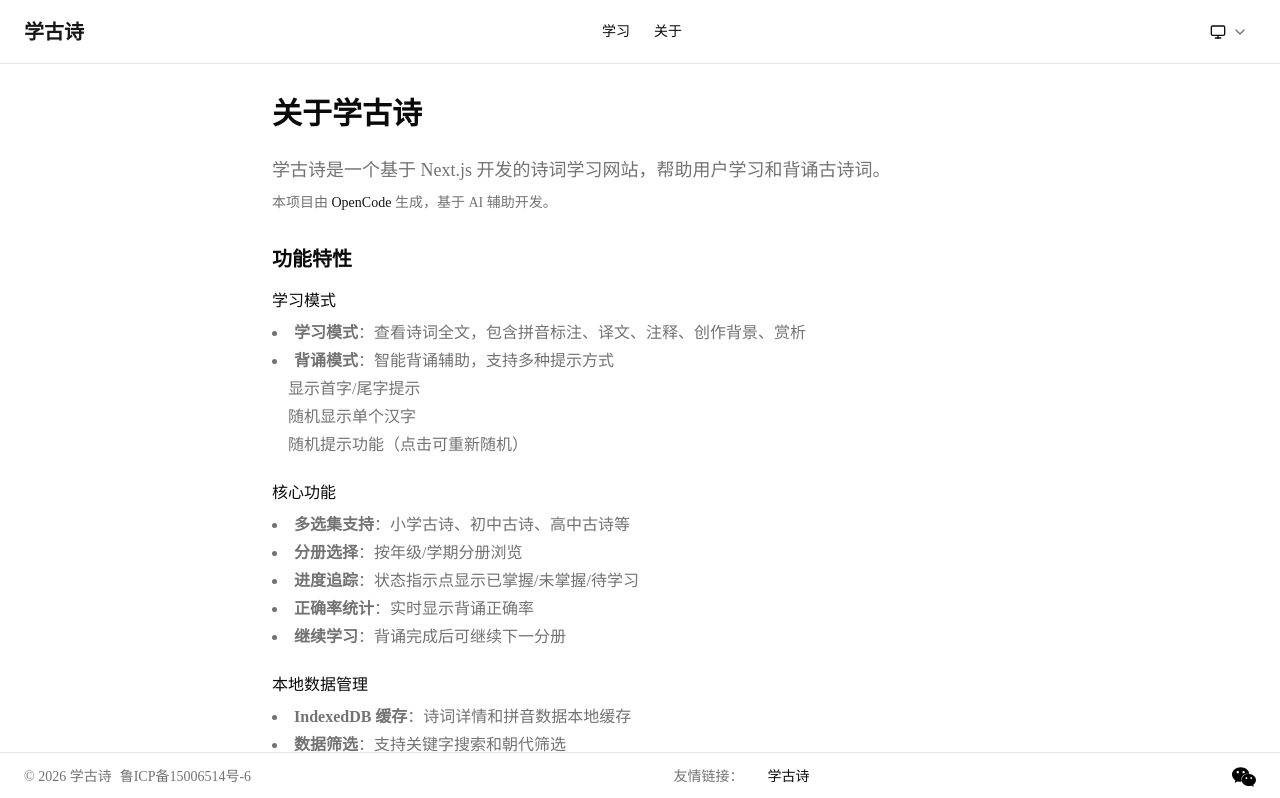
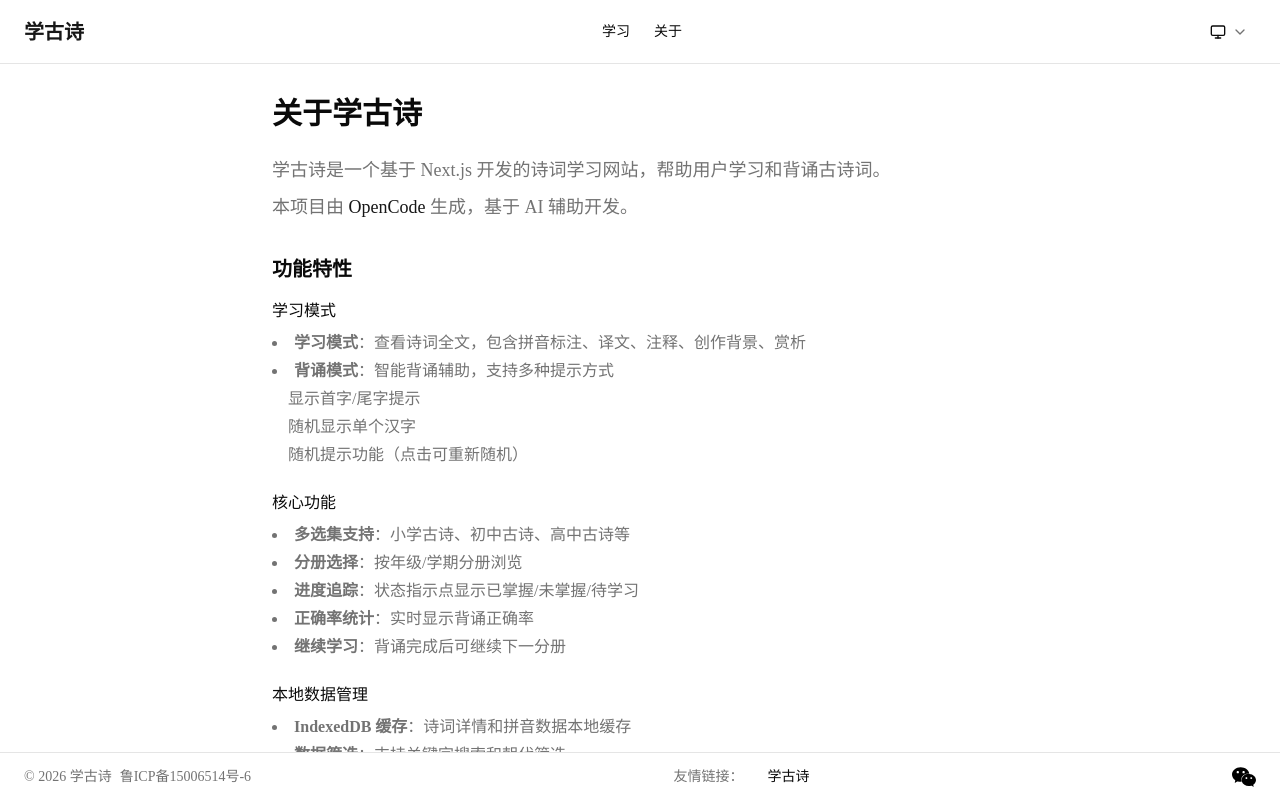
Before and after one commit to xuegushi/xuegushi_learn_web, a Next.js app: page /about in a window 1280 px wide. Shown: the top 798 px of the page. Built offline with nearby package versions, Linux system fonts and the light colour scheme.

Commit message:
fix: update about page text size consistency

```diff
--- a/src/app/about/page.tsx
+++ b/src/app/about/page.tsx
@@ -9,7 +9,7 @@ export default function AboutPage() {
           <p className="text-lg text-muted-foreground leading-relaxed">
             学古诗是一个基于 Next.js 开发的诗词学习网站，帮助用户学习和背诵古诗词。
           </p>
-          <p className="text-sm text-muted-foreground mt-2">
+          <p className="text-lg text-muted-foreground leading-relaxed mt-2">
             本项目由 <a href="https://opencode.ai" target="_blank" rel="noopener noreferrer" className="text-primary hover:underline">OpenCode</a> 生成，基于 AI 辅助开发。
           </p>
         </section>
```
